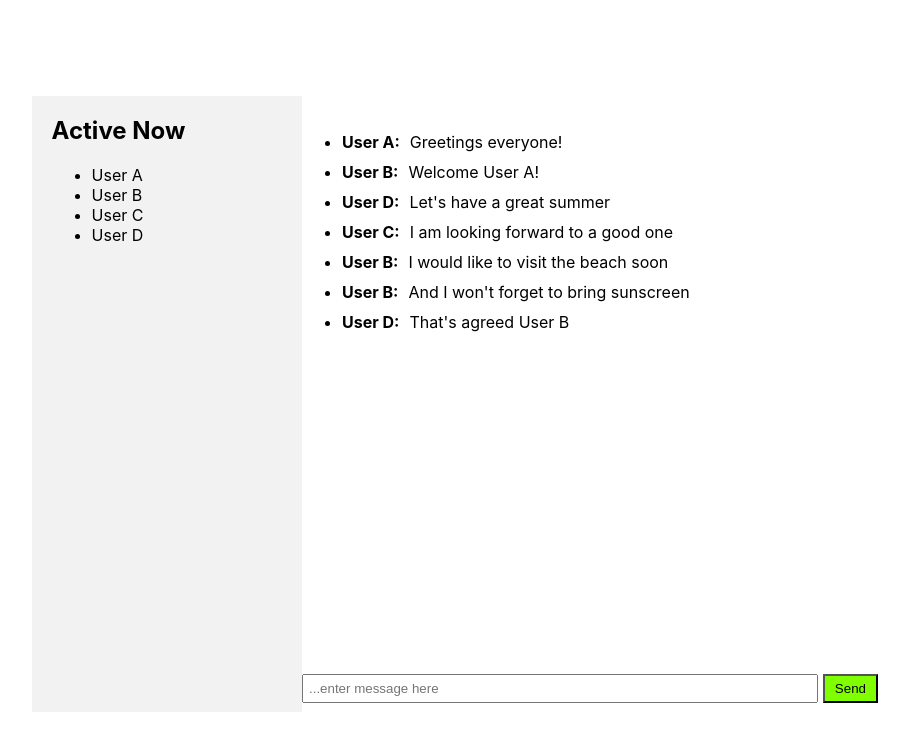
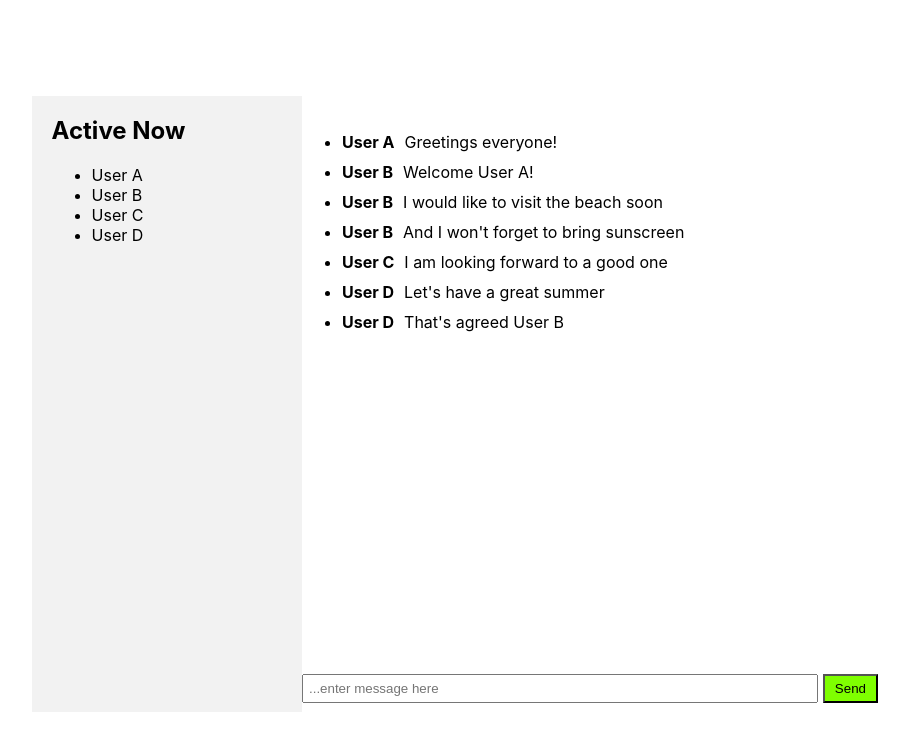
Before and after one commit to CharlesCarMichaelLutz/Chat_App, a React (Create React App) app in the folder frontend/chatappui/: page /chatroom in a window 1280 px wide. Shown: the top 750 px of the page, without its empty margins (122-1031 px from the left). Built offline with nearby package versions, Linux system fonts and the light colour scheme.

Commit message:
changed data in chatroom from static to dynamic using flatmap

```diff
--- a/frontend/chatappui/src/components/ChatroomPage.js
+++ b/frontend/chatappui/src/components/ChatroomPage.js
@@ -3,6 +3,49 @@ import React from 'react'
 import '../styling/ChatroomPage.css'
 
 function ChatroomPage() {
+
+  var userA = {
+    name: "User A",
+    messages: [
+      {text:"Greetings everyone!"},
+    ]
+  }
+
+  var userB = {
+    name: "User B",
+    messages: [
+      {text:"Welcome User A!"},
+      {text:"I would like to visit the beach soon"},
+      {text: "And I won't forget to bring sunscreen"}
+    ]
+  }
+
+  var userC = {
+    name: "User C",
+    messages: [
+      {text:"I am looking forward to a good one"},
+    ]
+  }
+
+  var userD = {
+    name: "User D",
+    messages: [
+      {text:"Let's have a great summer"},
+      {text:"That's agreed User B"}
+    ]
+  }
+
+  const users = [userA, userB, userC, userD]
+
+  const renderMessage = users.flatMap((user, index) => (
+    user.messages.flatMap((message, messageIndex) => (
+          <li className='create--message' key={`${index}-${messageIndex}`}>
+            <span className='username'>{user.name}</span>
+            <span className='content'>{message.text}</span>
+          </li>
+    ))
+  ))
+
   return (
     <div className='chatroomPage--container'>
       <span className='active--users'>
@@ -17,34 +60,7 @@ function ChatroomPage() {
 
       <span className='chatroom'>
         <ul className='message--container'>
-          <li className='create--message'>
-            <span className='username'>User A:</span>
-            <span className='content'>Greetings everyone!</span>
-          </li>
-          <li className='create--message'>
-            <span className='username'>User B:</span>
-            <span className='content'>Welcome User A!</span>
-          </li>
-          <li className='create--message'>
-            <span className='username'>User D:</span>
-            <span className='content'>Let's have a great summer</span>
-          </li>
-          <li className='create--message'>
-            <span className='username'>User C:</span>
-            <span className='content'>I am looking forward to a good one</span>
-          </li>
-          <li className='create--message'>
-            <span className='username'>User B:</span>
-            <span className='content'>I would like to visit the beach soon</span>
-          </li>
-          <li className='create--message'>
-            <span className='username'>User B:</span>
-            <span className='content'>And I won't forget to bring sunscreen</span>
-          </li>
-          <li className='create--message'>
-            <span className='username'>User D:</span>
-            <span className='content'>That's agreed User B</span>
-          </li>
+         {renderMessage}
         </ul>
       </span>
 
```
